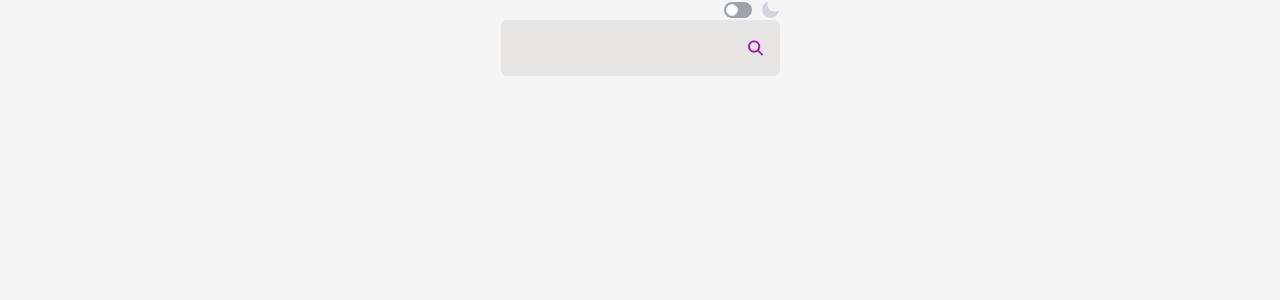
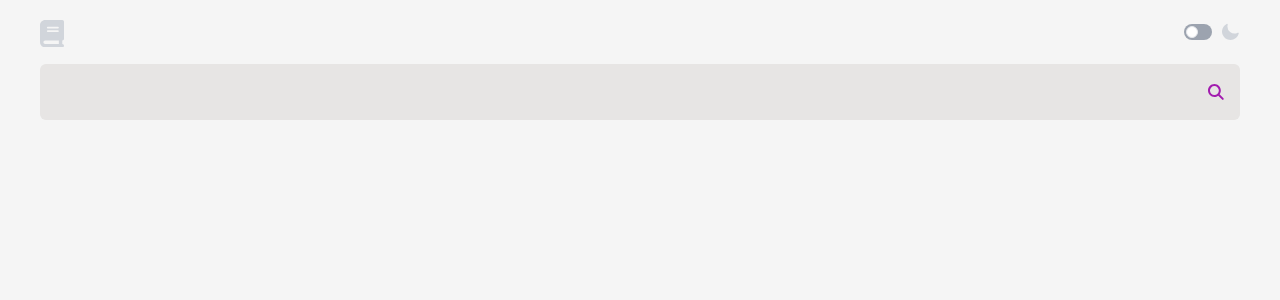
Before and after one commit to keeganosler/dictionary, a Next.js app: page / in a window 1280 px wide. Shown: the top 300 px of the page. Built offline with nearby package versions, Linux system fonts and the light colour scheme.

Commit message:
header icon and page styling

```diff
--- a/src/app/components/header.tsx
+++ b/src/app/components/header.tsx
@@ -2,11 +2,11 @@ import Toggle from "./shared/toggle";
 
 export default function Header() {
     return (
-        <div className="flex align-center justify-between">
-            <div>
-                {/* icon here */}
+        <div className="py-5 flex align-center justify-between">
+            <div className="w-6 h-6">
+                <svg className="text-gray-300" fill="currentColor" xmlns="http://www.w3.org/2000/svg" viewBox="0 0 448 512"><path d="M96 0C43 0 0 43 0 96L0 416c0 53 43 96 96 96l288 0 32 0c17.7 0 32-14.3 32-32s-14.3-32-32-32l0-64c17.7 0 32-14.3 32-32l0-320c0-17.7-14.3-32-32-32L384 0 96 0zm0 384l256 0 0 64L96 448c-17.7 0-32-14.3-32-32s14.3-32 32-32zm32-240c0-8.8 7.2-16 16-16l192 0c8.8 0 16 7.2 16 16s-7.2 16-16 16l-192 0c-8.8 0-16-7.2-16-16zm16 48l192 0c8.8 0 16 7.2 16 16s-7.2 16-16 16l-192 0c-8.8 0-16-7.2-16-16s7.2-16 16-16z"/></svg>
             </div>
-                <Toggle />
+            <Toggle />
         </div>
     )
 }
--- a/src/app/components/shared/toggle.tsx
+++ b/src/app/components/shared/toggle.tsx
@@ -14,14 +14,12 @@ export default function Toggle() {
     })
 
     return (
-        <div className="flex">
+        <div className="flex items-center">
             <label className="inline-flex items-center cursor-pointer">
                 <input type="checkbox" id="theme-switcher" onChange={() => setToggleOn(!toggleOn)} className="sr-only peer" />
                 <div className="relative w-7 h-4 bg-gray-400 peer-focus:outline-none rounded-full peer dark:bg-gray-400 peer-checked:after:translate-x-full rtl:peer-checked:after:-translate-x-full peer-checked:after:border-white after:content-[''] after:absolute after:top-[2px] after:start-[2px] after:bg-white after:border after:rounded-full after:h-3 after:w-3 after:transition-all dark:border-gray-400 peer-checked:bg-fuchsia-700 dark:peer-checked:bg-fuchsia-700"></div>
             </label>
             <MoonIcon className={`ml-2 size-5 ${toggleOn ? 'text-fuchsia-700' : 'text-gray-300'}`} />
         </div>
-
-
     )
 }
--- a/src/app/output.css
+++ b/src/app/output.css
@@ -616,6 +616,10 @@ video {
   height: 1rem;
 }
 
+.h-6 {
+  height: 1.5rem;
+}
+
 .w-10 {
   width: 2.5rem;
 }
@@ -634,6 +638,31 @@ video {
 
 .w-full {
   width: 100%;
+}
+
+.w-6 {
+  width: 1.5rem;
+}
+
+.min-w-full {
+  min-width: 100%;
+}
+
+.min-w-max {
+  min-width: -moz-max-content;
+  min-width: max-content;
+}
+
+.min-w-80 {
+  min-width: 20rem;
+}
+
+.min-w-\[1024px\] {
+  min-width: 1024px;
+}
+
+.min-w-\[calc\(100\%-5rem\)\] {
+  min-width: calc(100% - 5rem);
 }
 
 .max-w-screen-lg {
@@ -729,6 +758,10 @@ video {
   padding: 1rem;
 }
 
+.p-5 {
+  padding: 1.25rem;
+}
+
 .py-4 {
   padding-top: 1rem;
   padding-bottom: 1rem;
@@ -737,6 +770,11 @@ video {
 .py-6 {
   padding-top: 1.5rem;
   padding-bottom: 1.5rem;
+}
+
+.py-5 {
+  padding-top: 1.25rem;
+  padding-bottom: 1.25rem;
 }
 
 .text-2xl {
--- a/src/app/page.tsx
+++ b/src/app/page.tsx
@@ -23,7 +23,7 @@ export default function Home() {
 
   return (
     <main className="flex justify-center align-center">
-      <div className="flex flex-col mx-10 max-w-screen-lg">
+      <div className="flex flex-col mx-10 max-w-screen-lg min-w-[calc(100%-5rem)]">
         <Header />
         <SearchBox updateWord={updateWord} updateDefinitions={updateDefinitions} />
         {word !== '' &&
```
